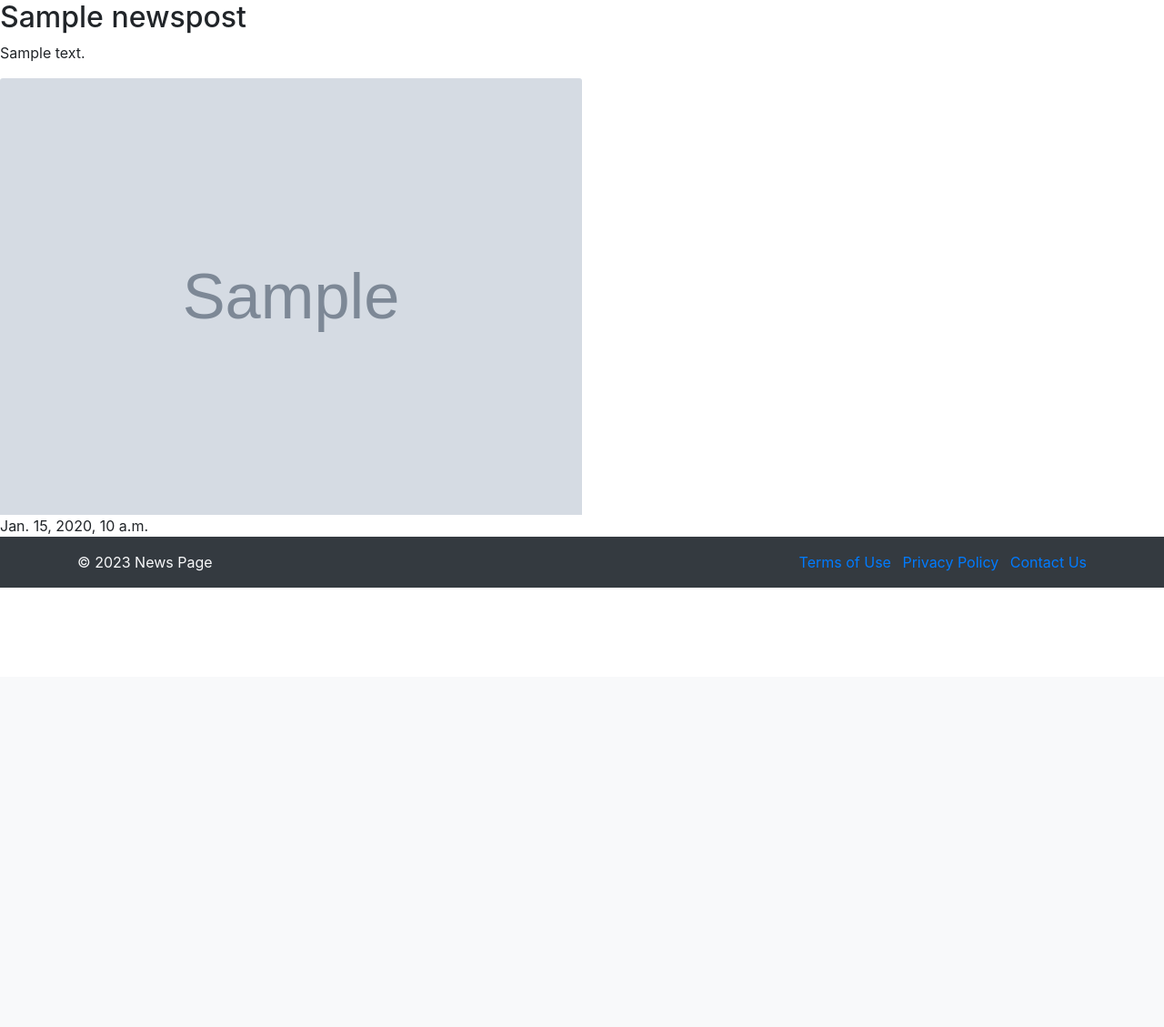
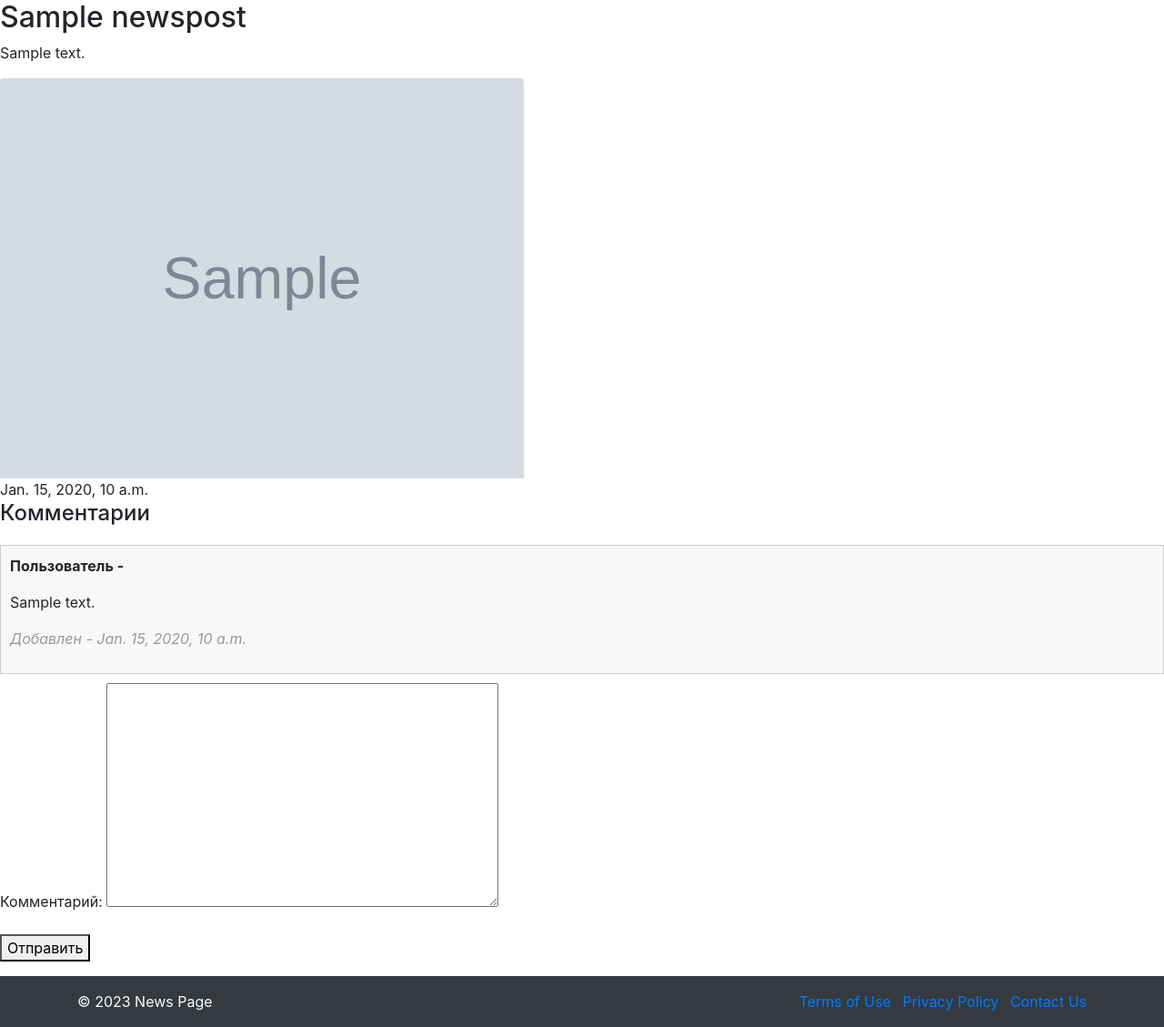
Before and after one commit to MrAlex322/Crowdfunding-platform, a Django app: a page that uses news/templates/news/view_news_post.html in a window 1280 px wide. Shown: the part 56-1185 px from the top of the page at 91% size. Before the commit the page ends 702 px from the top, so only its background shows below. Run offline with Django 4.2, Linux system fonts and the light colour scheme; a user stored in the database is signed in; tables that the repository leaves empty hold one stand-in row (values such as "Sample post"); grey boxes marked "Sample" are stand-in pictures; some libraries are stand-ins or nearby versions.

Commit message:
Добавлена возможность комментирования, ветка сосздана из ветки ограничения доустпа

```diff
--- a/news/forms.py
+++ b/news/forms.py
@@ -1,8 +1,15 @@
 from django import forms
 from .models import NewsPost
+from django.forms import ModelForm
+from .models import Comments
 
 
 class NewsPostForm(forms.ModelForm):
     class Meta:
         model = NewsPost
         fields = ['title', 'content', 'photo']
+
+class CommentForm(ModelForm):
+    class Meta:
+        model = Comments
+        fields = ('text', )
--- a/news/models.py
+++ b/news/models.py
@@ -12,9 +12,8 @@
     created_at = models.DateTimeField(auto_now_add=True)
     updated_at = models.DateTimeField(auto_now=True)
     photo = models.ImageField(upload_to='my_model_photos/', blank=True, null=True)
-    slug = AutoSlugField(default='', unique=False, populate_from='title')
+    slug = AutoSlugField(default='', unique=False, populate_from='title') # проверить если тайтл = цифры
     user = models.ForeignKey(CustomUser, to_field='username', verbose_name='Пользователь', on_delete=models.CASCADE)
-
 
     def save(self, *args, **kwargs):
         self.slug = slugify(self.title)
@@ -25,3 +24,17 @@
 
     def __str__(self):
         return self.title
+
+
+class Comments(models.Model):
+    user = models.ForeignKey(CustomUser, to_field='username', verbose_name='Пользователь', on_delete=models.CASCADE)
+    new = models.ForeignKey(NewsPost, verbose_name="Новость", on_delete=models.CASCADE)
+    text = models.TextField("Комментарий")
+    created_at = models.DateTimeField("Дата добавления", auto_now_add=True, null=True)
+
+    class Meta:
+        verbose_name = "Комментарий"
+        verbose_name_plural = "Комментарии"
+
+    def __str__(self):
+        return "{}".format(self.user)
--- a/news/static/news/view_news_post.css
+++ b/news/static/news/view_news_post.css
@@ -1,3 +1,27 @@
 .post-image img {
-  max-width: 50%;
+  max-width: 45%;
+  height: 55%;
 }
+.comments-section {
+  margin-top: 20px;
+}
+
+.comment {
+  margin-bottom: 10px;
+  padding: 10px;
+  border: 1px solid #ccc;
+  background-color: #f8f8f8;
+}
+
+.comment-user {
+  font-weight: bold;
+}
+
+.comment-text {
+  margin-top: 5px;
+}
+
+.comment-created {
+  font-style: italic;
+  color: #999;
+}
--- a/news/templates/news/view_news_post.html
+++ b/news/templates/news/view_news_post.html
@@ -1,18 +1,41 @@
 {% extends 'base.html' %}
 
+{% block content %}
+  {% load static %}
+  <link rel="stylesheet" type="text/css" href="{% static 'news/view_news_post.css' %}">
+  <h2>{{ new.title }}</h2>
+  <p>{{ new.content }}</p>
+  <div class="post-image">
+    <img src="{{ new.photo.url }}" class="card-img-top">
+  </div>
 
-{% block content %}
-{% load static %}
-<link rel="stylesheet" type="text/css" href="{% static 'news/static/news/view_news_post.css' %}">
-  <h2>{{ post.title }}</h2>
-  <p>{{ post.content }}</p>
-  <div class="post-image">
-    <img src="{{ post.photo.url }}" class="card-img-top">
+
+  {{ new.created_at }}
+
+  {% if new.user == request.user %}
+    <a href="{% url 'edit_news_post' slug=new.slug %}">Редактировать</a>
+  {% endif %}
+
+  <h4>Комментарии</h4>
+  <div class="comments-section">
+    {% for comment in comments %}
+      <div class="comment">
+        <p class="comment-user">Пользователь - {{ comment.user }}</p>
+        <p class="comment-text">{{ comment.text }}</p>
+        <p class="comment-created">Добавлен - {{ comment.created_at }}</p>
+      </div>
+    {% endfor %}
   </div>
-  {{ post.created_at }}
 
-{% if post.user == request.user %}
-    <a href="{% url 'edit_news_post' slug=post.slug %}">Редактировать</a>
-{% endif %}
+
+  {% if user.is_authenticated %}
+    <form action="" method="post">
+      {% csrf_token %}
+      {{ form.as_p }}
+      <button type="submit">Отправить</button>
+    </form>
+  {% else %}
+    <h4>Чтобы оставить комментарий, авторизуйтесь</h4>
+  {% endif %}
 
 {% endblock %}
--- a/news/views.py
+++ b/news/views.py
@@ -4,8 +4,8 @@
 from django.http import HttpResponseRedirect
 
 from users.models import CustomUser
-from .models import NewsPost
-from .forms import NewsPostForm
+from .models import NewsPost, Comments
+from .forms import NewsPostForm, CommentForm
 from django.utils.text import slugify
 
 def news_list(request):
@@ -38,9 +38,24 @@
 
 
 def view_news_post(request, slug):
-    post = get_object_or_404(NewsPost, slug=slug)
-
-    return render(request, 'news/view_news_post.html', {'post': post})
+    new = get_object_or_404(NewsPost, slug=slug)
+    comments = Comments.objects.filter(new=new)
+    if request.method == "POST":
+        form = CommentForm(request.POST)
+        if form.is_valid():
+            form = form.save(commit=False)
+            form.user = request.user
+            form.new = new
+            form.save()
+            return redirect('view_news_post', slug)
+    else:
+        form = CommentForm()
+    context = {
+        "new": new,
+        "comments": comments,
+        "form": form,
+    }
+    return render(request, 'news/view_news_post.html', context)
 
 
 def edit_news_post(request, slug):
```
Also changed, not shown: news/admin.py (+9 -2 lines).
